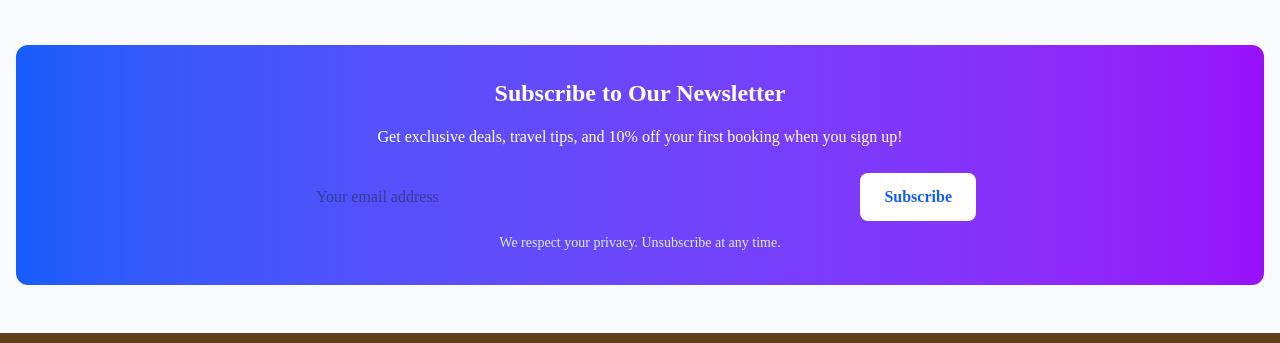
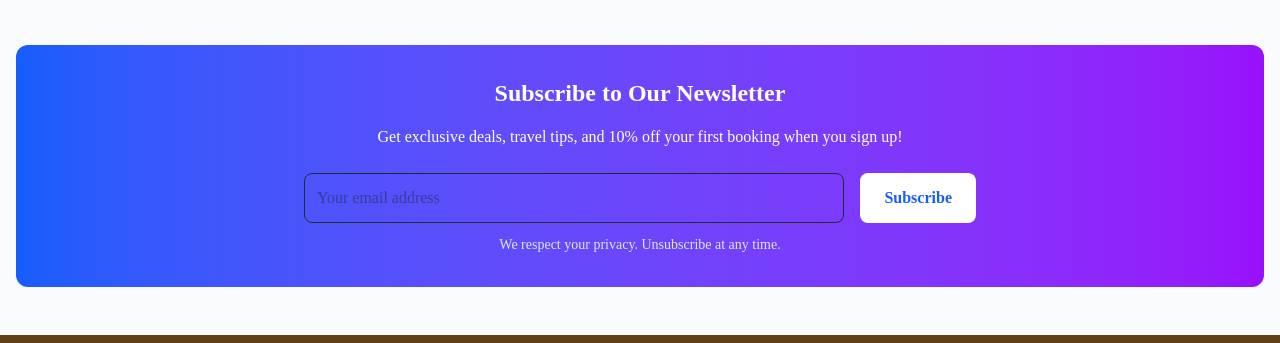
Before and after one commit to programmerbanda/ranthambore, a plain HTML site: page dist/hotel.html in a window 1280 px wide. Shown: the part 3767-4110 px from the top of the page. Drawn offline with Linux system fonts and the light colour scheme.

Commit message:
add border

```diff
--- a/dist/hotel.html
+++ b/dist/hotel.html
@@ -1456,7 +1456,7 @@
                             type="email"
                             placeholder="Your email address"
                             required
-                            class="flex-grow p-3 rounded-lg text-gray-800 focus:outline-none focus:ring-2 focus:ring-blue-300">
+                            class="flex-grow border-[1px] p-3 rounded-lg text-gray-800 focus:outline-none focus:ring-2 focus:ring-blue-300">
                         <button
                             type="submit"
                             id="newsletter-submit"
```
Also changed, not shown: src/output.css.
